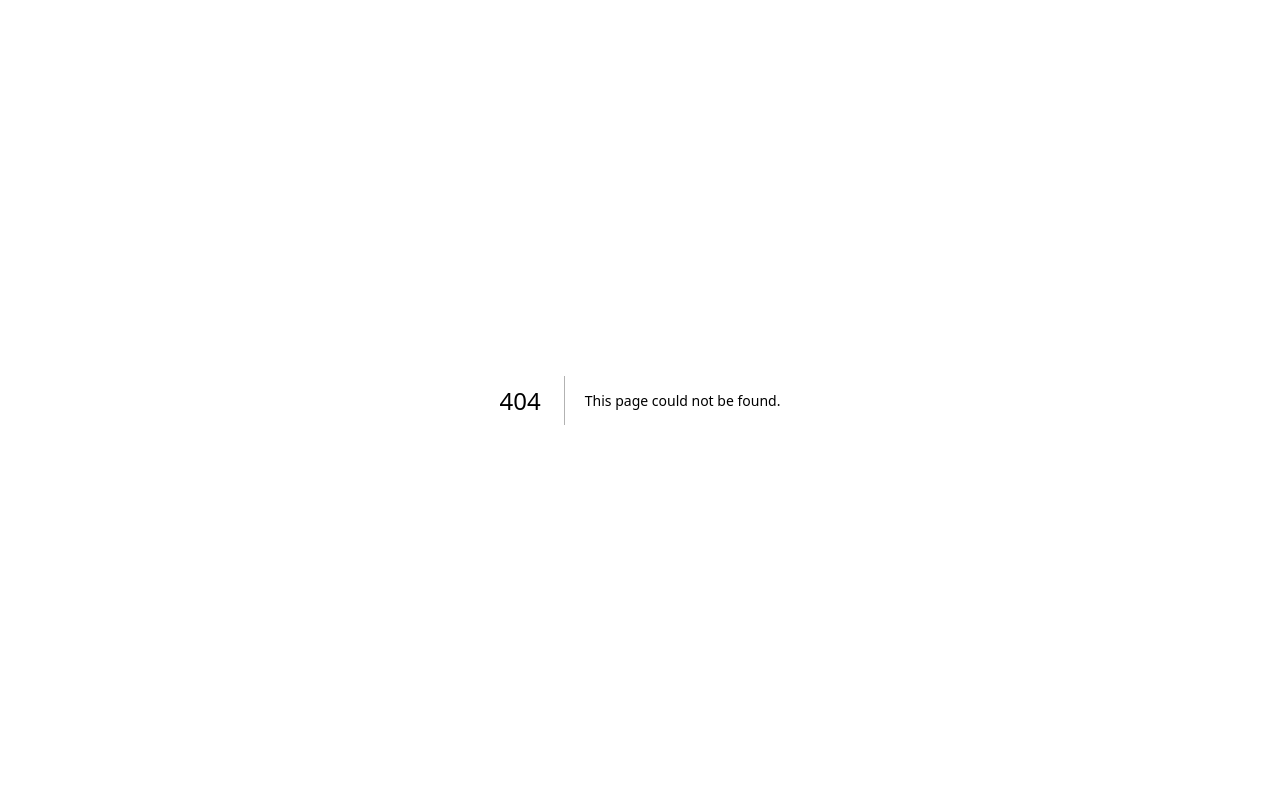
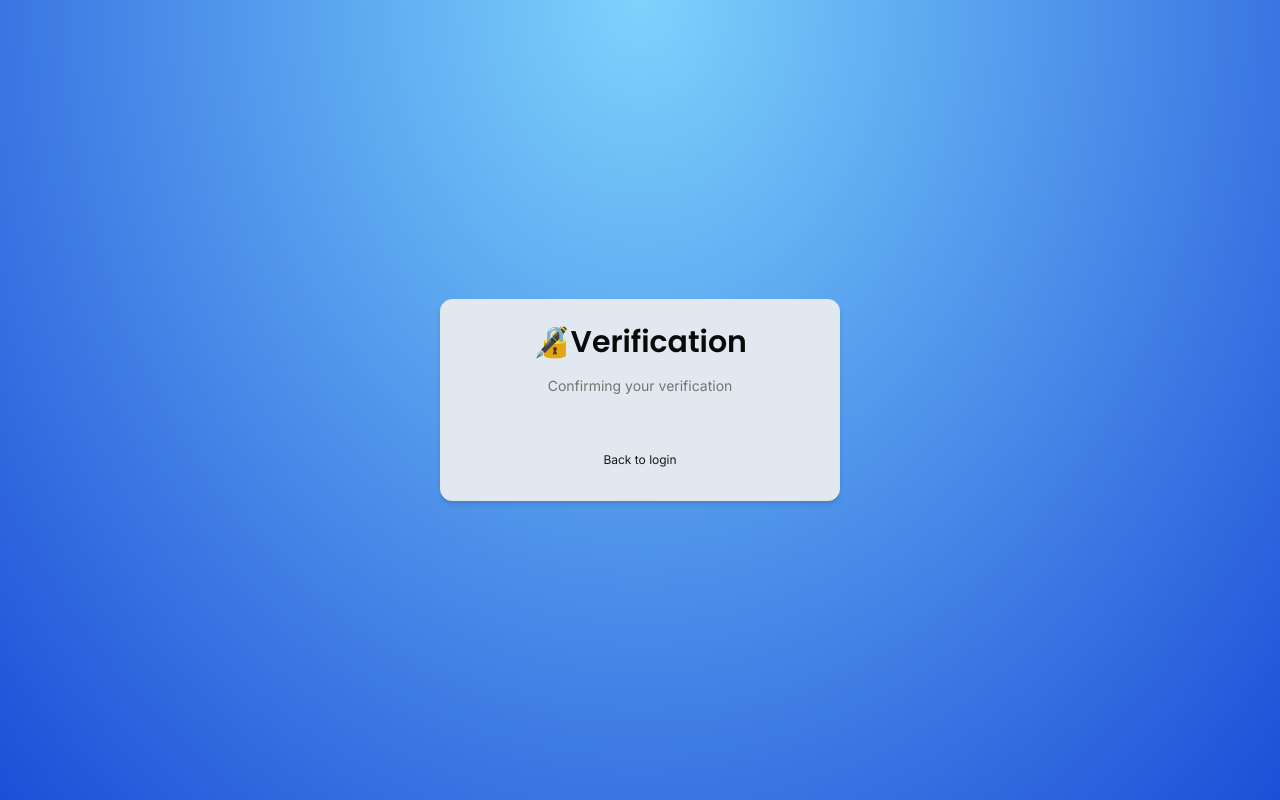
Before and after one commit to taurusilver7/next-auth, a Next.js app: page /auth/new-verification in a window 1280 px wide. Before the commit this address had no page. Built offline with nearby package versions, Linux system fonts and the light colour scheme.

Commit message:
new-verification page

```diff
--- /dev/null
+++ b/app/auth/new-verification/page.tsx
@@ -0,0 +1,12 @@
+import NewVerificationForm from "@/components/auth/new-verification-form";
+import React from "react";
+
+const NewVerifcationPage = () => {
+	return (
+		<div>
+			<NewVerificationForm />
+		</div>
+	);
+};
+
+export default NewVerifcationPage;
```
